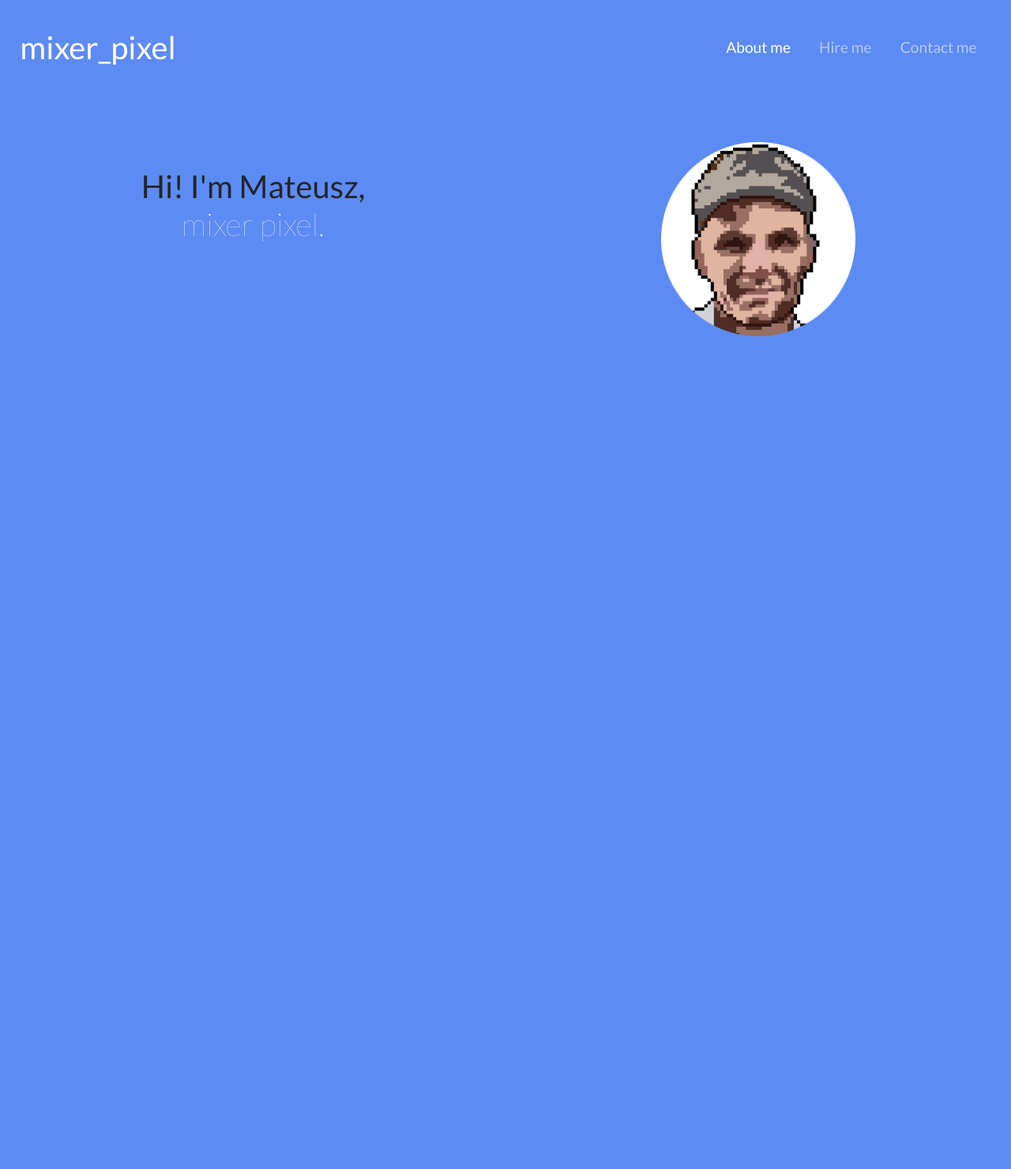
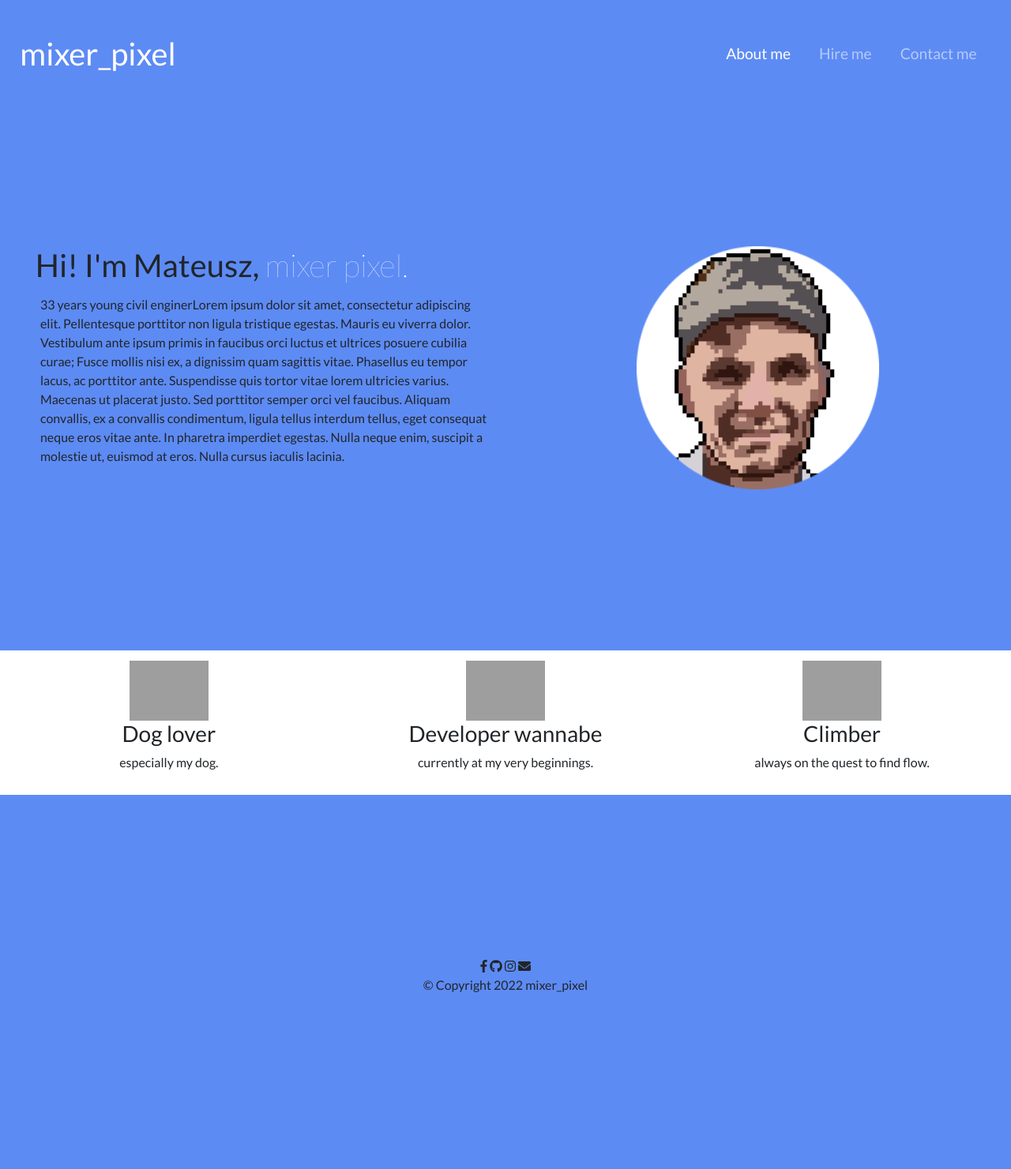
Before and after one commit to matzieba/card, a Flask app: page / in a window 1280 px wide. Shown: the whole page at 79% size. Before the commit the page ends 426 px from the top, so only its background shows below. Run offline with Flask 2, Linux system fonts and the light colour scheme; some libraries are stand-ins or nearby versions; grey boxes are pictures that could not be loaded.

Commit message:
sections

```diff
--- a/static/css/styles.css
+++ b/static/css/styles.css
@@ -1,35 +1,43 @@
 body {
     background-color: #5D8BF4;
     text-align:center;
+    font-family:"lato";
 
 }
 
 h1{
-    font-family:"lato";
     font-weight: 400;
     margin-top:2rem;
+    text-align:left;
+    margin-top:0;
+    margin-left:2rem;
 
 }
 
-h1 p{
-    font-family:"lato";
+h1 span{
     font-weight: 100;
     color:white;
+}
+
+.container-fluid {
+    padding:1%;
+    margin-bottom:15%;
 
 }
 
-.container-fluid {
-    padding:1%
+#title > div > div > div:nth-child(1) > p {
+    text-align:left;
+    padding:1%;
+    margin-left:2rem;
 
 }
 
+
 /*Navbar*/
-.navbar {
-  padding: 0 0 4.5rem;
-}
+
 
 .navbar-brand {
-  font-family: "lato";
+
   font-size: 2.5rem;
   display: inline-block;
 
@@ -37,7 +45,7 @@ h1 p{
 
 .nav-link {
   font-size: 1.2rem;
-  font-family: "Lato";
+
 
 }
 .nav-item {
@@ -47,6 +55,22 @@ h1 p{
 /*title*/
 
 .profil-picture {
-    width:40%;
+    width:50%;
+}
+
+/*white section*/
+
+.white-section {
+    background-color: #fff;
+
 
 }
+
+.about_me_img {
+    width:25%;
+
+}
+
+.about_me_img:hover  {
+    width:26%;
+    }
--- a/templates/index.html
+++ b/templates/index.html
@@ -7,6 +7,7 @@
     <title>Mixer Mati</title>
 <!--    ico + fonts -->
     <link rel="shortcut icon" href="static/ico/favicon.ico"/>
+    <script defer src="https://use.fontawesome.com/releases/v5.0.7/js/all.js"></script>
     <link rel="preconnect" href="https://fonts.googleapis.com">
     <link rel="preconnect" href="https://fonts.gstatic.com" crossorigin>
     <link href="https://fonts.googleapis.com/css2?family=Lato:wght@100;400;900&display=swap" rel="stylesheet">
@@ -48,7 +49,15 @@
       <div class="row">
 
         <div class="col-lg-6">
-          <h1 class="big-heading">Hi! I'm Mateusz, <p>mixer pixel.</p></h1>
+          <h1 class="big-heading">Hi! I'm Mateusz, <span>mixer pixel.</span></h1>
+            <p>33 years young civil enginerLorem ipsum dolor sit amet, consectetur adipiscing elit.
+                Pellentesque porttitor non ligula tristique egestas. Mauris eu viverra dolor.
+                Vestibulum ante ipsum primis in faucibus orci luctus et ultrices posuere cubilia curae;
+                Fusce mollis nisi ex, a dignissim quam sagittis vitae. Phasellus eu tempor lacus, ac porttitor ante.
+                Suspendisse quis tortor vitae lorem ultricies varius. Maecenas ut placerat justo.
+                Sed porttitor semper orci vel faucibus. Aliquam convallis, ex a convallis condimentum,
+                ligula tellus interdum tellus, eget consequat neque eros vitae ante. In pharetra imperdiet egestas.
+                Nulla neque enim, suscipit a molestie ut, euismod at eros. Nulla cursus iaculis lacinia.</p>
         </div>
 
         <div class="col-lg-6">
@@ -58,6 +67,43 @@
       </div>
     </section>
 
+    <section class="white-section" id="features">
+
+    <div class="container-fluid">
+
+      <div class="row">
+        <div class="feature-box col-lg-4">
+          <img class="about_me_img" src="static/img/dog_pixel.png" alt="dog_pixel">
+          <h3 class="feature-title">Dog lover</h3>
+          <p>especially my dog.</p>
+        </div>
+
+        <div class="feature-box col-lg-4">
+          <img class="about_me_img" src="static/img/notebook.png" alt="notebook_pixel">
+          <h3 class="feature-title">Developer wannabe</h3>
+          <p>currently at my very beginnings. </p>
+        </div>
+
+        <div class="feature-box col-lg-4">
+          <img class="about_me_img" src="static/img/quickdraw.png" alt="quickdraw_pixel">
+          <h3 class="feature-title">Climber</h3>
+          <p>always on the quest to find flow.</p>
+        </div>
+      </div>
+
+
+    </div>
+  </section>
+
     <script src="https://cdn.jsdelivr.net/npm/bootstrap@5.1.3/dist/js/bootstrap.bundle.min.js" integrity="sha384-ka7Sk0Gln4gmtz2MlQnikT1wXgYsOg+OMhuP+IlRH9sENBO0LRn5q+8nbTov4+1p" crossorigin="anonymous"></script>
 </body>
+<footer class="footer" id="footer">
+    <div class="container-fluid">
+      <i class="social-icon fab fa-facebook-f"></i>
+      <i class="social-icon fab fa-github"></i>
+      <i class="social-icon fab fa-instagram"></i>
+      <i class="social-icon fas fa-envelope"></i>
+      <p>© Copyright 2022 mixer_pixel</p>
+    </div>
+  </footer>
 </html>
```
